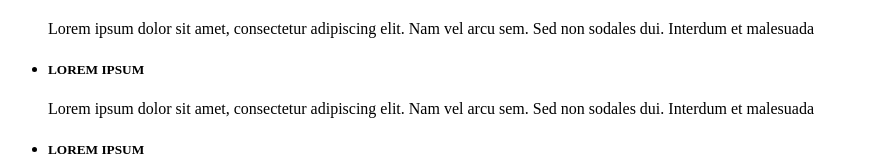
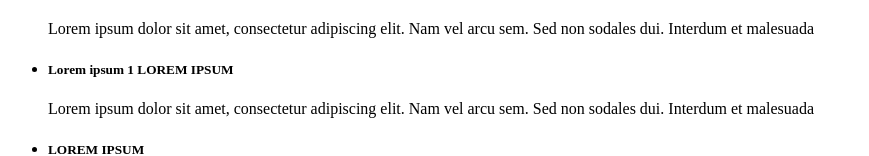
Before and after one commit to SzKonieczny/goit-markup-hw-01, a plain HTML site: page index.html in a window 1280 px wide. Shown: the part 341-497 px from the top of the page, without its empty margins (0-869 px from the left). Drawn offline with Linux system fonts and the light colour scheme.

```diff
--- a/index.html
+++ b/index.html
@@ -49,7 +49,7 @@
             </p>
           </li>
           <li>
-            <h5>LOREM IPSUM</h5>
+            <h5>Lorem ipsum 1 LOREM IPSUM</h5>
             <p>
               Lorem ipsum dolor sit amet, consectetur adipiscing elit. Nam vel
               arcu sem. Sed non sodales dui. Interdum et malesuada
```
